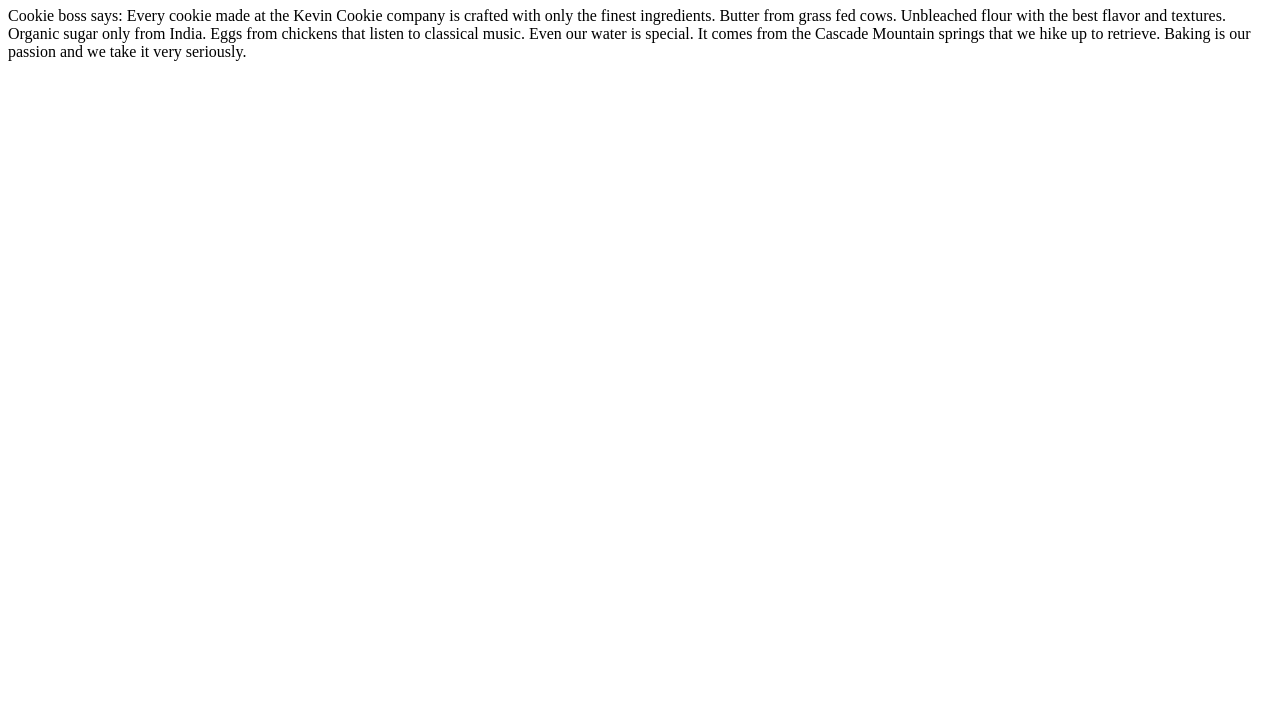
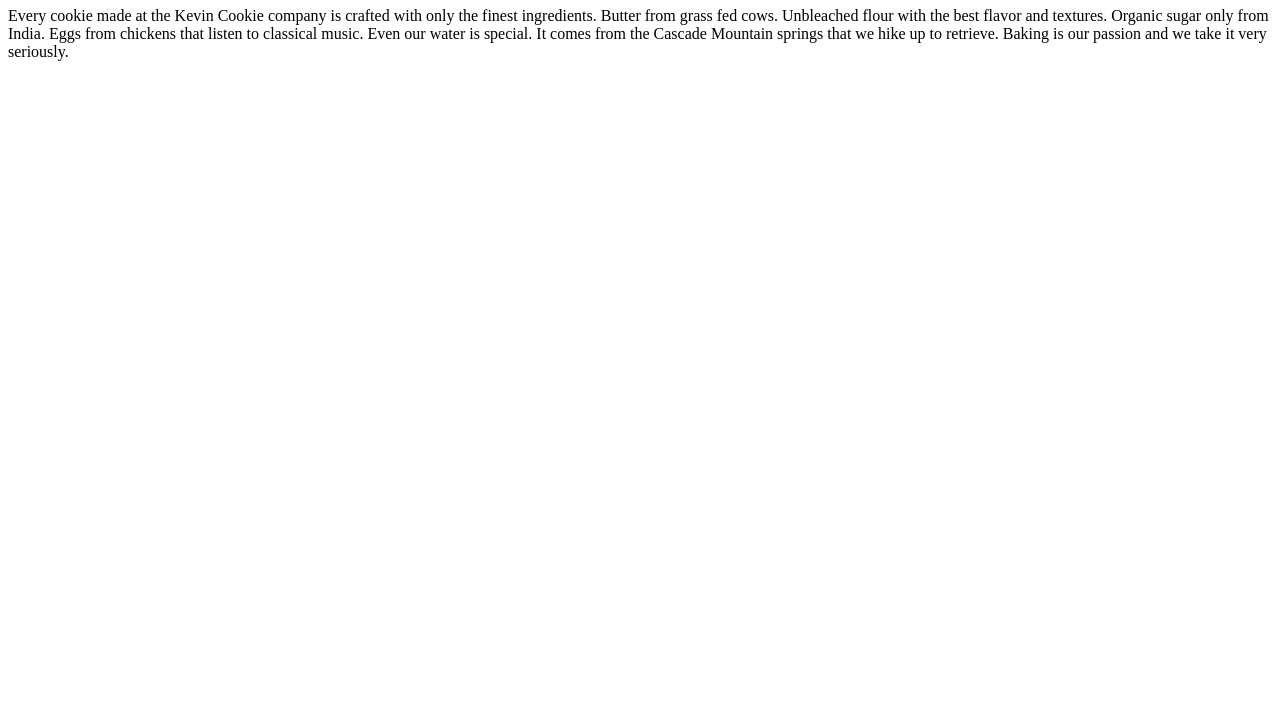
Before and after one commit to keschat/kyoutube, a plain HTML site: page index.htm in a window 1280 px wide. Shown: the part 73-800 px from the top of the page. Drawn offline with Linux system fonts and the light colour scheme.

Commit message:
Updated index.htm

```diff
--- a/index.htm
+++ b/index.htm
@@ -3,7 +3,7 @@
 <body>
 
 <h1>Deliciousness in every bite!</h1>
-<p>Cookie boss says: Every cookie made at the Kevin Cookie company is crafted with only the finest ingredients. Butter from grass fed cows. Unbleached flour with the best flavor and textures. Organic sugar only from India. Eggs from chickens that listen to classical music. Even our water is special. It comes from the Cascade Mountain springs that we hike up to retrieve. Baking is our passion and we take it very seriously.</p>
+<p>Every cookie made at the Kevin Cookie company is crafted with only the finest ingredients. Butter from grass fed cows. Unbleached flour with the best flavor and textures. Organic sugar only from India. Eggs from chickens that listen to classical music. Even our water is special. It comes from the Cascade Mountain springs that we hike up to retrieve. Baking is our passion and we take it very seriously.</p>
 
 </body>
 </html>
```
